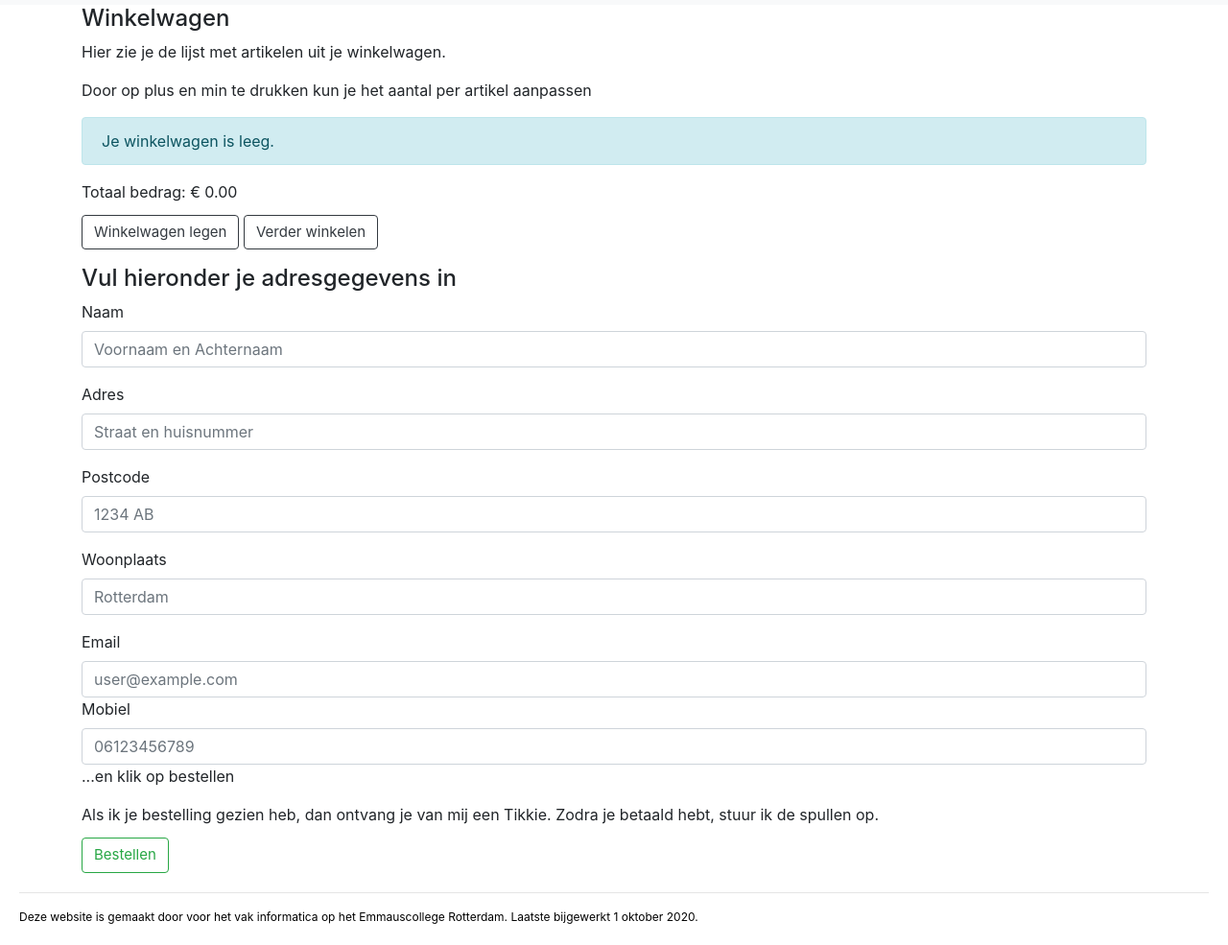
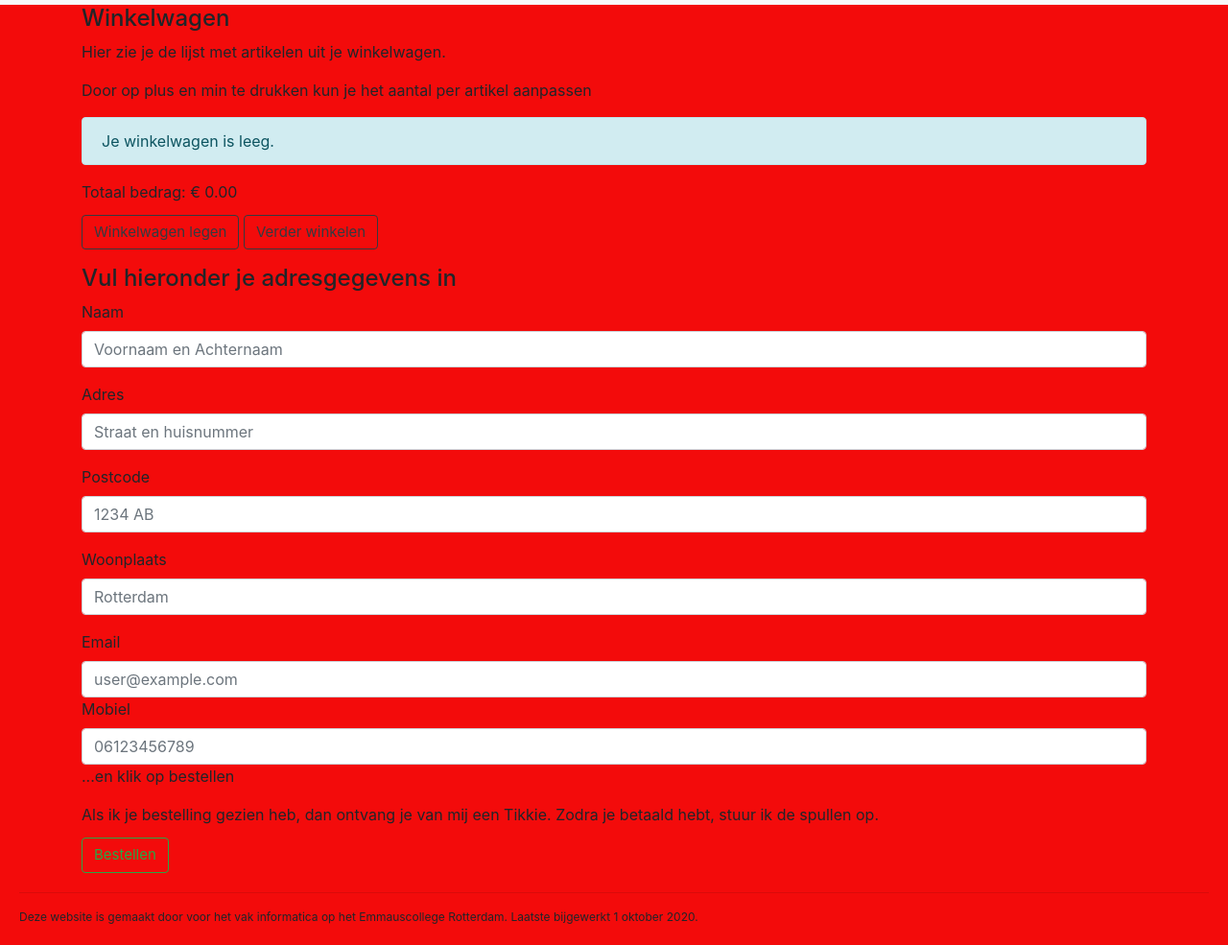
Before and after one commit to emmaus-5v/webshop-5vin2-jawad, a website: page web/basket.html in a window 1280 px wide. Shown: the part 51-1036 px from the top of the page at 96% size. Drawn offline with nearby package versions, Linux system fonts and the light colour scheme.

Commit message:
1-1-2022

```diff
--- a/api/index.js
+++ b/api/index.js
@@ -73,7 +73,8 @@ function getProducts(request, response) {
     const sqlOpdracht = db.prepare('SELECT * FROM products WHERE category_id = ? ORDER BY id ASC')
     data = sqlOpdracht.all(category_id)
   } else {
-    const sqlOpdracht = db.prepare('SELECT products.id AS id, products.code AS code, products.price AS price, products.description AS description, products.name AS name, type.id AS type_id2, type.name AS type_name, merk.id AS merk_id2, merk.name AS merk_name FROM products JOIN type ON type.id = products.type_id, JOIN merk ON merk.id = products.merk_id ORDER BY id ASC; ')
+    const sqlOpdracht = db.prepare('SELECT products.id AS id, products.code AS code, products.price AS price, products.description AS description, products.name AS name, type.id AS type_id2, type.name AS type_name, merk.id AS merk_id2, merk.name AS merk_name, land.id AS land_id2, land.name AS land_name, motor.id AS motor_id2, motor.name AS motor_name FROM products JOIN type ON type.id = products.type_id JOIN merk ON merk.id = products.merk_id JOIN land ON land.id = products.land_id JOIN motor ON motor.id = products.motor_id ORDER BY id ASC; ')
+
     data = sqlOpdracht.all()
   }
   // console.log(JSON.stringify(data, null, 2))
--- a/web/css/style.css
+++ b/web/css/style.css
@@ -3,7 +3,10 @@
 footer {
   margin: 20px;
   font-size: 12px;
-  color: black
+}
+
+body {
+  background-color:rgb(243, 11, 11);
 }
 
 .toast {
```
